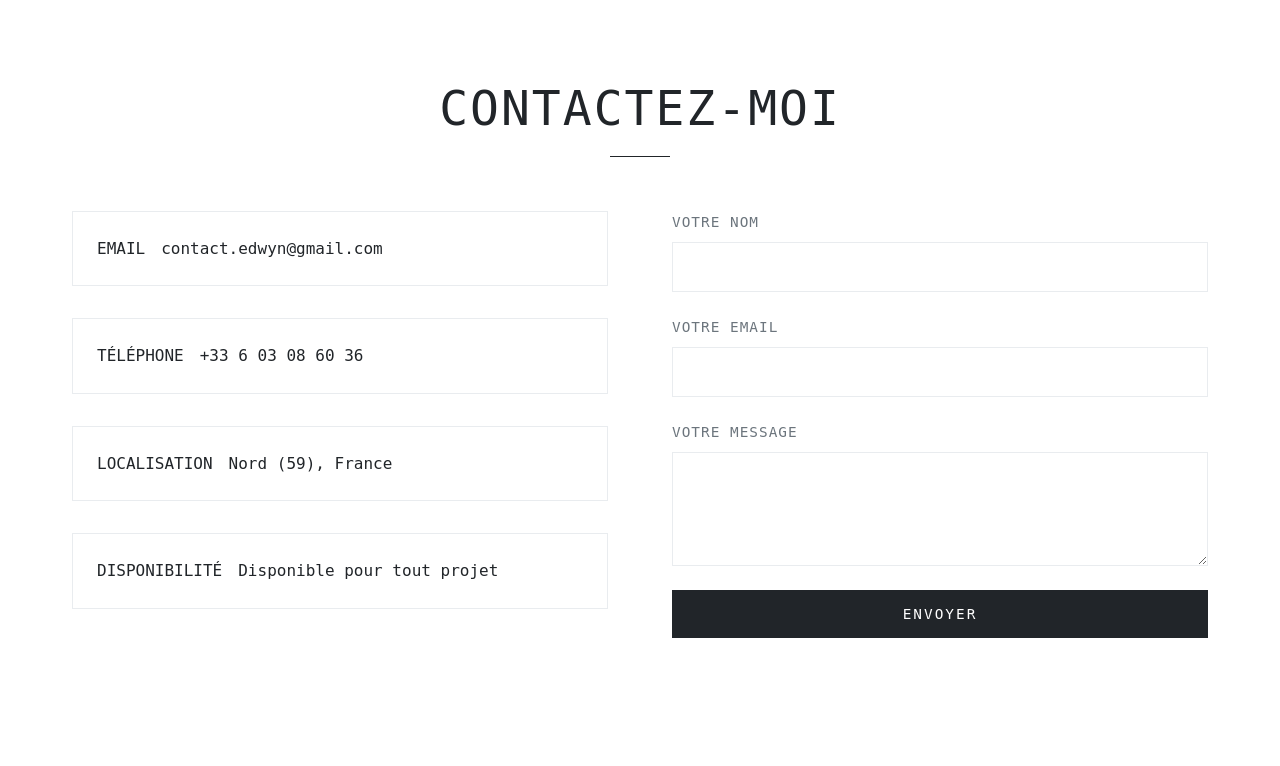
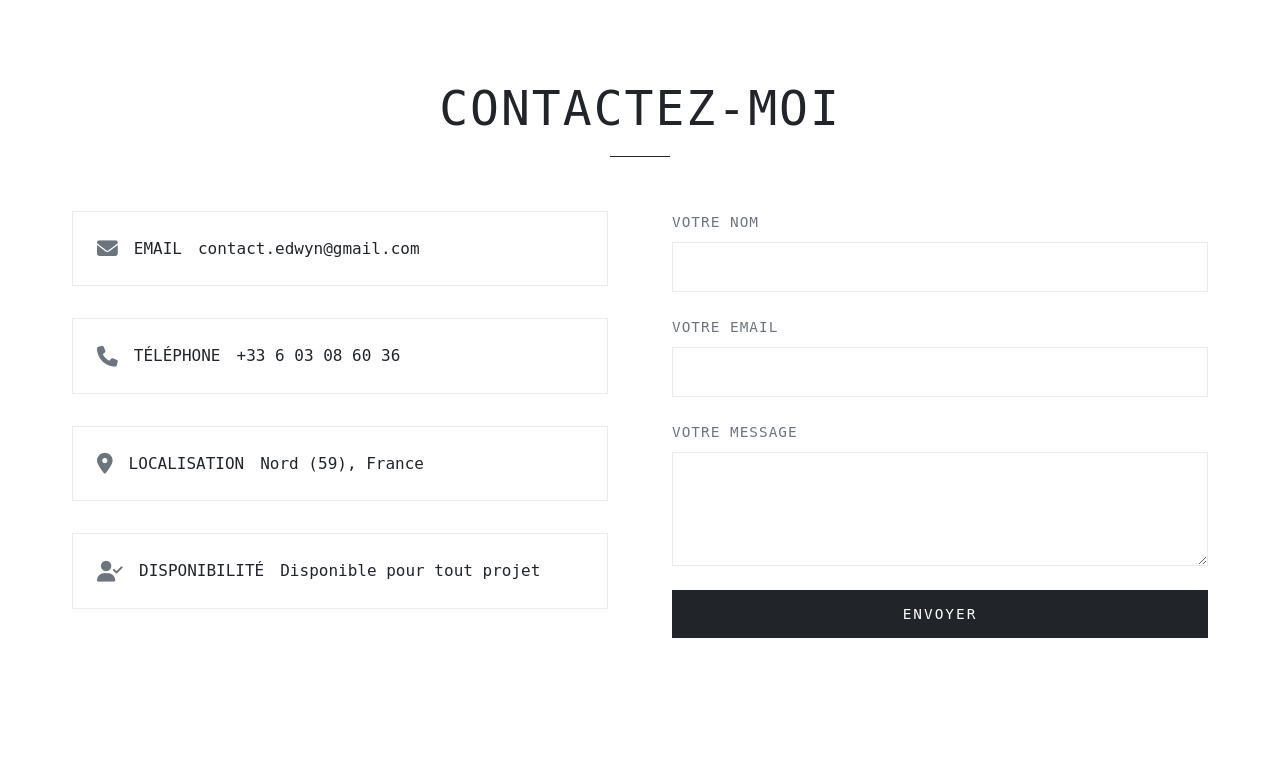
Before and after one commit to EdwynDev/Portfolio, a PHP site: page / in a window 1280 px wide. Shown: the part 2933-3699 px from the top of the page. Run offline with PHP 8.4, Linux system fonts and the light colour scheme; some libraries are stand-ins or nearby versions; some web fonts are replaced.

Commit message:
Update home.php

```diff
--- a/app/Views/home.php
+++ b/app/Views/home.php
@@ -71,6 +71,8 @@ if ($_SERVER['REQUEST_METHOD'] === 'POST' && isset($_POST['name'], $_POST['email
     <link rel="stylesheet" href="../../assets/CSS/home.css">
     <!-- Devicon pour les icônes de langages -->
     <link rel="stylesheet" href="https://cdn.jsdelivr.net/gh/devicons/devicon@v2.16.0/devicon.min.css">
+    <!-- Font Awesome pour les icônes de contact -->
+    <link rel="stylesheet" href="https://cdnjs.cloudflare.com/ajax/libs/font-awesome/6.5.2/css/all.min.css">
     <!-- Données structurées JSON-LD -->
     <script type="application/ld+json">
         {
@@ -244,18 +246,22 @@ if ($_SERVER['REQUEST_METHOD'] === 'POST' && isset($_POST['name'], $_POST['email
         <div class="contact-grid">
             <div class="contact-info fade-in">
                 <div class="contact-item">
+                    <i class="fa-solid fa-envelope" aria-hidden="true" style="font-size:1.3em;color:#6c757d;"></i>
                     <span>EMAIL</span>
                     <span>contact.edwyn@gmail.com</span>
                 </div>
                 <div class="contact-item">
+                    <i class="fa-solid fa-phone" aria-hidden="true" style="font-size:1.3em;color:#6c757d;"></i>
                     <span>TÉLÉPHONE</span>
                     <span>+33 6 03 08 60 36</span>
                 </div>
                 <div class="contact-item">
+                    <i class="fa-solid fa-location-dot" aria-hidden="true" style="font-size:1.3em;color:#6c757d;"></i>
                     <span>LOCALISATION</span>
                     <span>Nord (59), France</span>
                 </div>
                 <div class="contact-item">
+                    <i class="fa-solid fa-user-check" aria-hidden="true" style="font-size:1.3em;color:#6c757d;"></i>
                     <span>DISPONIBILITÉ</span>
                     <span>Disponible pour tout projet</span>
                 </div>
```
